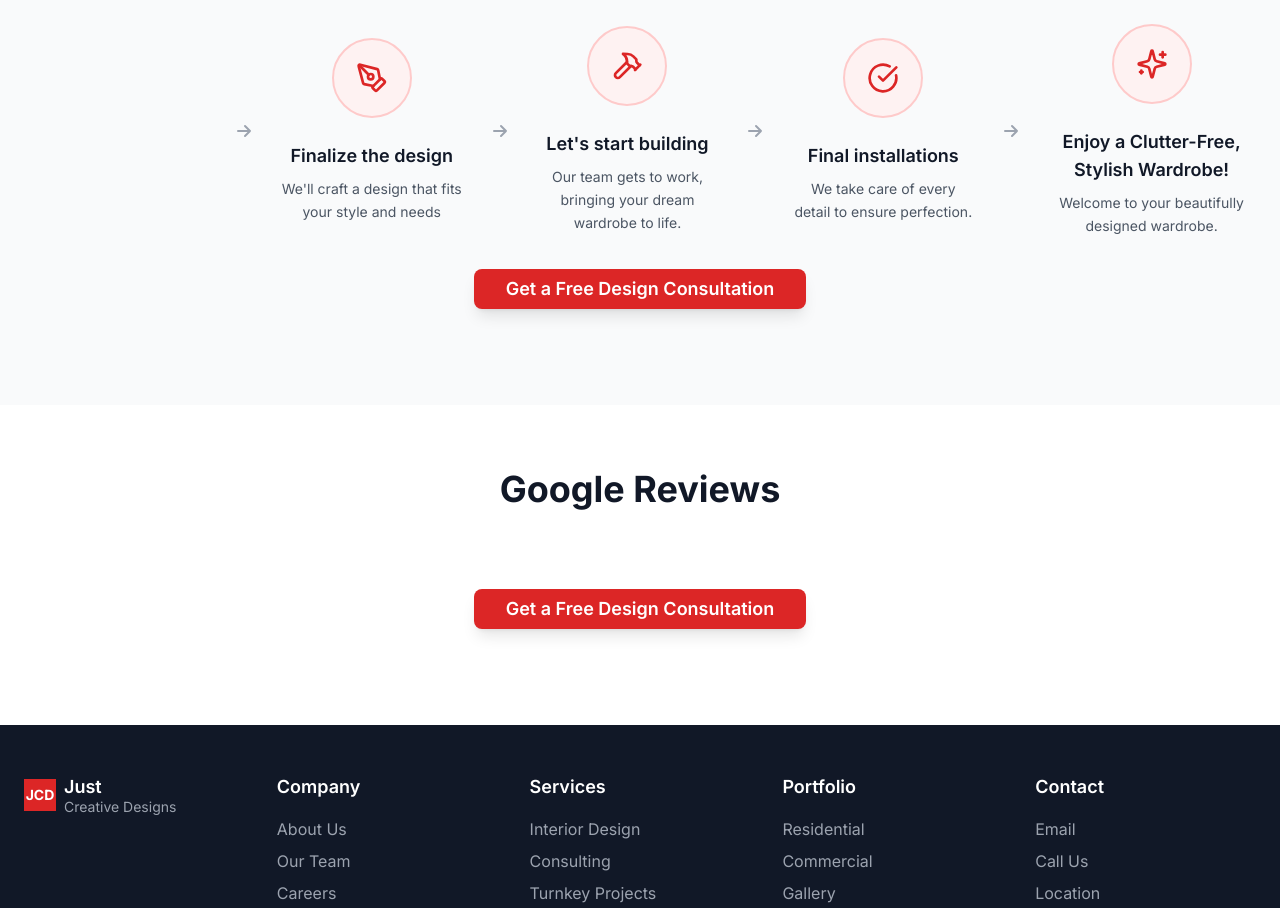
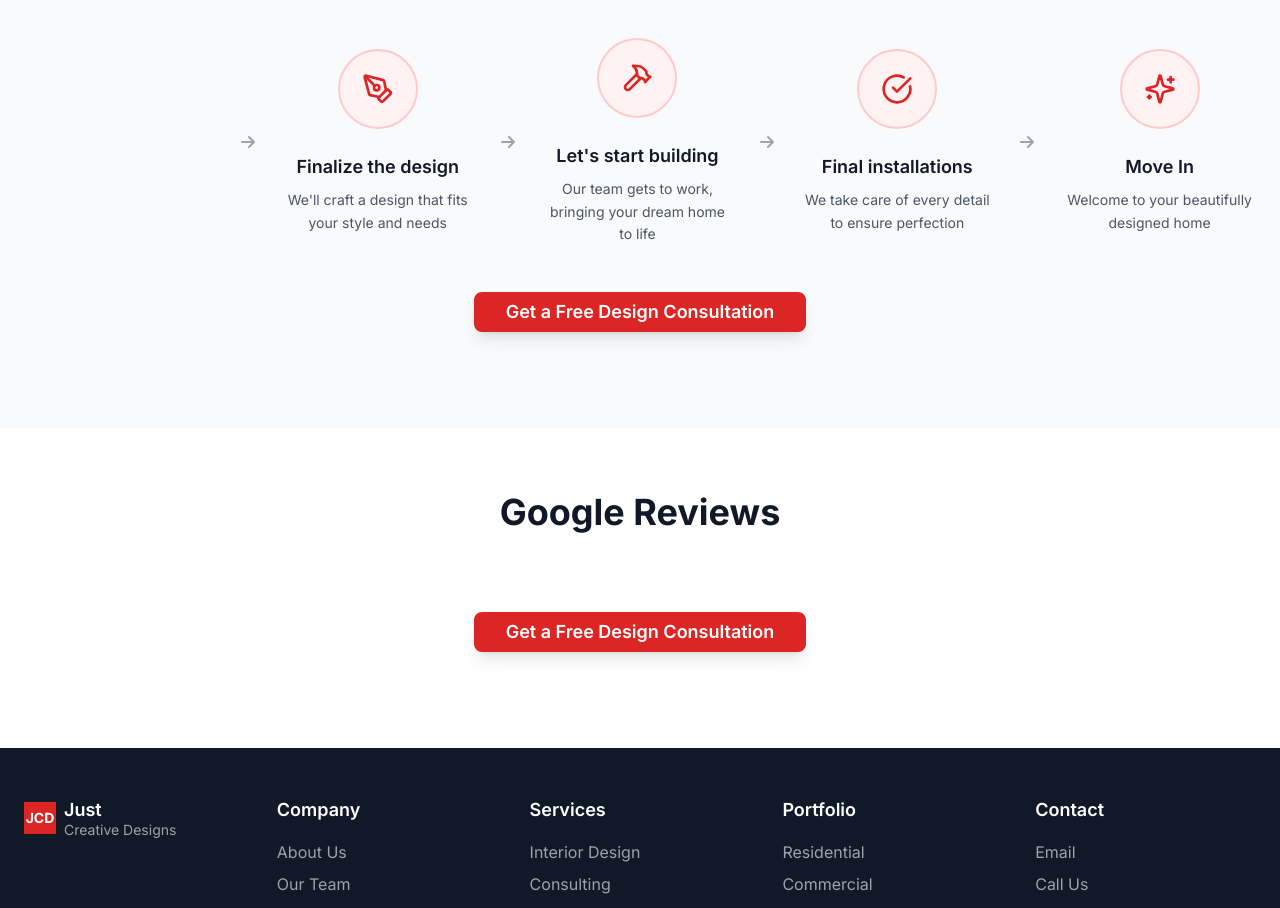
Before and after one commit to justcreativedesigns/jcd-wardrobe, a React (Vite) app: page / in a window 1280 px wide. Shown: the part 2560-3468 px from the top of the page. Built offline with nearby package versions, Linux system fonts and the light colour scheme.

Commit message:
Replace Process Section text
Replaced the text content in the `Your Dream Home, Ready Simple Steps` section of the `ProcessSection` component.

```diff
--- a/src/components/ProcessSection.tsx
+++ b/src/components/ProcessSection.tsx
@@ -10,8 +10,8 @@ const ProcessSection = () => {
   const steps = [
     {
       icon: Home,
-      title: "Tell Us Your Storage Needs",
-      description: "Book your free consultation and share your vision"
+      title: "Tell us about your dream home",
+      description: "Book your free consultation and share your vision with us"
     },
     {
       icon: PenTool,
@@ -21,17 +21,17 @@ const ProcessSection = () => {
     {
       icon: Hammer,
       title: "Let's start building",
-      description: "Our team gets to work, bringing your dream wardrobe to life."
+      description: "Our team gets to work, bringing your dream home to life"
     },
     {
       icon: CheckCircle,
       title: "Final installations",
-      description: "We take care of every detail to ensure perfection."
+      description: "We take care of every detail to ensure perfection"
     },
     {
       icon: Sparkles,
-      title: "Enjoy a Clutter-Free, Stylish Wardrobe!",
-      description: "Welcome to your beautifully designed wardrobe."
+      title: "Move In",
+      description: "Welcome to your beautifully designed home"
     }
   ];
 
```
